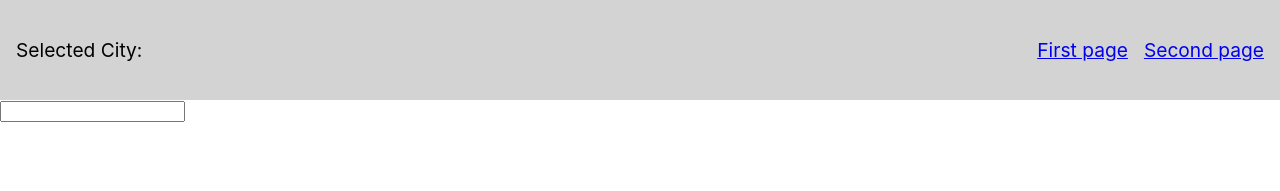
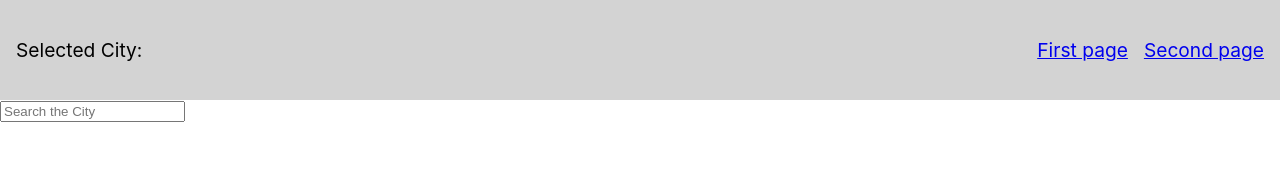
Before and after one commit to Legionses/upTechTest, a React (Create React App) app: page / in a window 1280 px wide. Shown: the top 191 px of the page. Built offline with nearby package versions, Linux system fonts and the light colour scheme.

Commit message:
add missing letters handle

```diff
--- a/src/Components/FirstPage/FirstPage.jsx
+++ b/src/Components/FirstPage/FirstPage.jsx
@@ -19,6 +19,8 @@ const Page = ({
 
     const [inputFocusStatus, setInputFocusStatus] = useState(false);
 
+    const [missingLetters, setMissingLetters] = useState("");
+
     const [searchValue, setSearchValue] = useState("");
     const handleInputChange = ({target: {value}}) => {
         setSearchValue(value);
@@ -29,13 +31,22 @@ const Page = ({
     useEffect(() => {
         return () => {
             if (searchRes) eraseSearchedResults();
-            if (searchValue) setSearchValue("")
+            if (searchValue) setSearchValue("");
+            if (missingLetters) setMissingLetters("");
         }
     }, []);
 
     const handleListItemClick = (city) => {
         chooseCity(city);
+        setMissingLetters("");
         return setInputFocusStatus(false);
+    };
+    const handleListItemHover = cityName => {
+        if (!cityName) return setMissingLetters("");
+        const letterPos = cityName.toLowerCase().indexOf(searchValue);
+        const searchedValLength = searchValue.length;
+
+        return setMissingLetters(cityName.slice(letterPos + searchedValLength))
     };
 
     useOutsideHandle(inputWrapRef, () => setInputFocusStatus(false));
@@ -45,21 +56,25 @@ const Page = ({
             ref={inputWrapRef}
         >
             <input
+                type="text"
                 onFocus={() => setInputFocusStatus(true)}
-                value={searchValue}
+                value={`${searchValue}${missingLetters}`}
                 onChange={handleInputChange}
+                placeholder="Search the City"
             />
             {inputFocusStatus && searchRes.length > 0 && (<div>
                 <ul className="searchList">
                     {searchRes.map((city) => {
-                        const {positionId, displayName} = city;
+                        const {positionId, defaultName} = city;
                         return (
                             <li
                                 className="searchList__item"
                                 key={positionId}
                                 onClick={() => handleListItemClick(city)}
+                                onMouseOver={() => handleListItemHover(city.defaultName)}
+                                onMouseOut={() => handleListItemHover(null)}
                             >
-                                {displayName}
+                                {defaultName}
                             </li>
                         )
                     })}
--- a/src/Components/FirstPage/firstPageStyles.css
+++ b/src/Components/FirstPage/firstPageStyles.css
@@ -13,3 +13,10 @@
 .inputWrap{
     width: fit-content;
 }
+
+.inputWrap input::after{
+    width: 10px;
+    height: 15px;
+    content: " ";
+    color: red;
+}
--- a/src/Components/Header/Header.jsx
+++ b/src/Components/Header/Header.jsx
@@ -8,7 +8,7 @@ import {connect} from "react-redux";
         <header className="header">
             <div>
                 <span>Selected City:</span>
-                <span>{chosenCity?.displayName || ""}</span>
+                <span>{chosenCity?.defaultName || ""}</span>
             </div>
             <div className="header__links">
                 <Link to="/">
--- a/src/Components/SecondPage/SecondPage.jsx
+++ b/src/Components/SecondPage/SecondPage.jsx
@@ -4,7 +4,7 @@ import {connect} from "react-redux";
 export const Page = ({chosenCity}) => {
     return (
         <div>
-            {chosenCity?.displayName || ""}
+            {chosenCity?.defaultName || ""}
         </div>
     );
 
```
